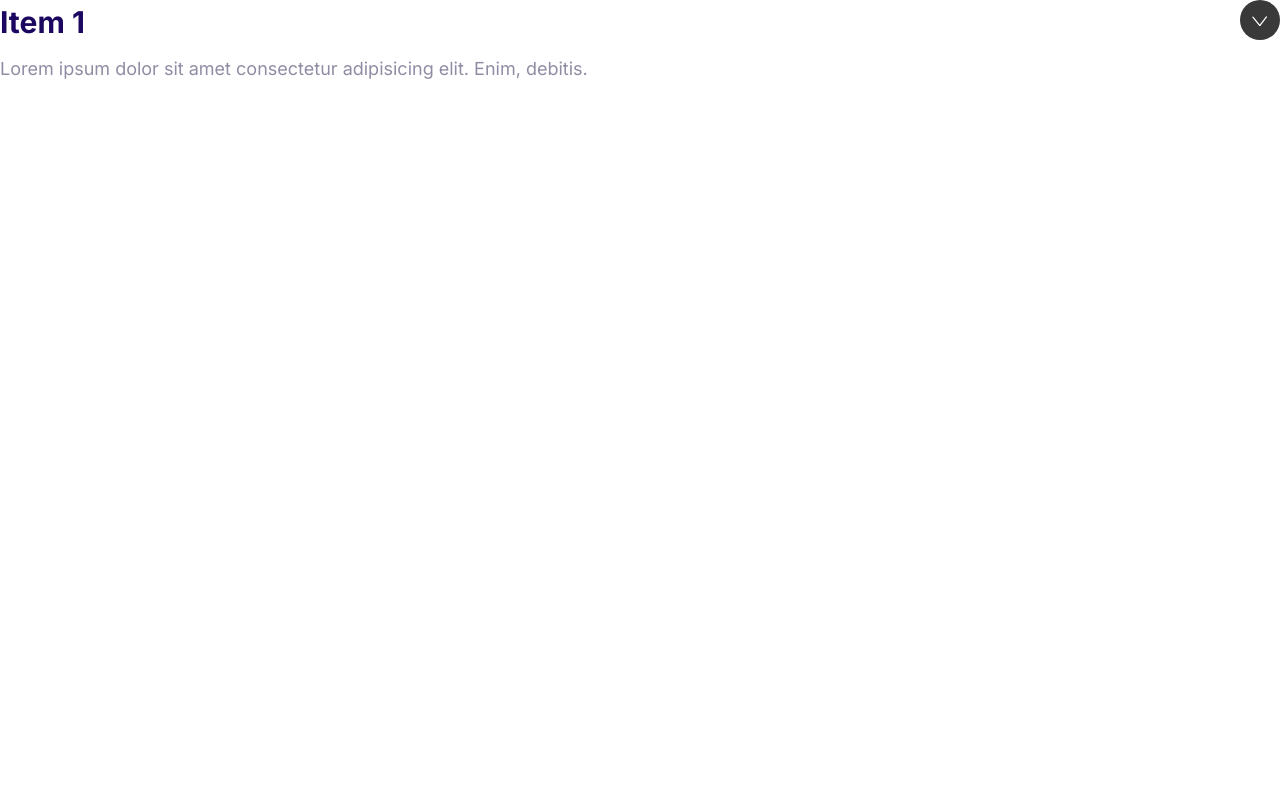
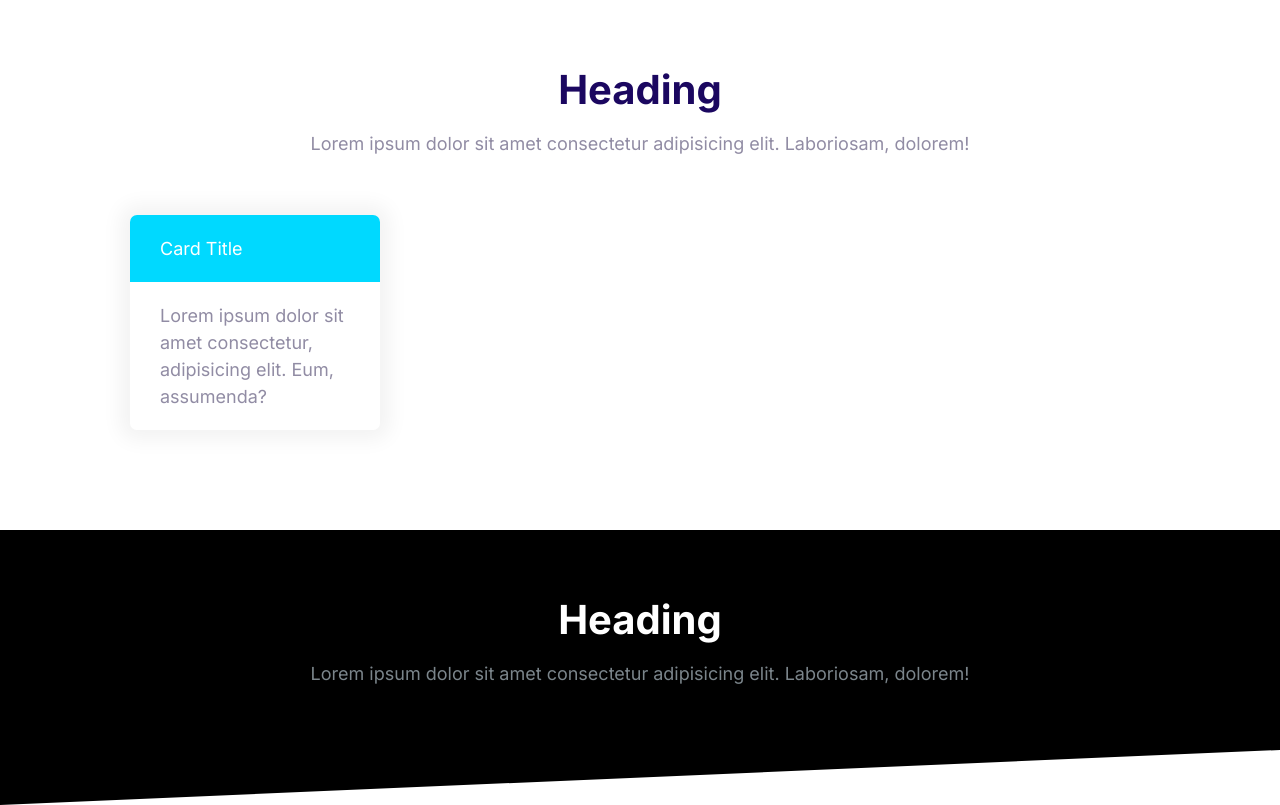
Before and after one commit to DelwoA/MoshifyCloudHosting, a plain HTML site: page index.html in a window 1280 px wide. Drawn offline with Linux system fonts and the light colour scheme.

Commit message:
Build the block component.

```diff
--- a/css/styles.css
+++ b/css/styles.css
@@ -568,3 +568,41 @@ a {
   max-height: 100vh;
   opacity: 1;
 }
+
+/* Blocks */
+.block {
+  --padding-vertical: 6rem;
+  padding: var(--padding-vertical) 2rem;
+}
+
+.block__header {
+  text-align: center;
+}
+
+.block__heading {
+  margin-top: 0;
+}
+
+.block--dark {
+  background: #000;
+  color: #7b858b;
+}
+
+.block--dark .block__heading {
+  color: #fff;
+}
+
+.block--skewed-right {
+  padding-bottom: calc(var(--padding-vertical) + 4rem);
+  clip-path: polygon(0% 0%, 100% 0%, 100% 100%, 0% 80%);
+}
+
+.block--skewed-left {
+  padding-bottom: calc(var(--padding-vertical) + 4rem);
+  clip-path: polygon(0% 0%, 100% 0%, 100% 80%, 0% 100%);
+}
+
+.container {
+  max-width: 1140px;
+  margin: 0 auto;
+}
--- a/index.html
+++ b/index.html
@@ -14,17 +14,35 @@
     <link rel="stylesheet" href="css/styles.css" />
   </head>
   <body>
-    <div class="collapsible collapsible--expanded">
-      <header class="collapsible__header">
-        <h2 class="collapsible__heading">Item 1</h2>
-        <svg class="icon icon--white collapsible__chevron">
-          <use xlink:href="images/sprite.svg#chevron"></use>
-        </svg>
+    <section class="block container">
+      <header class="block__header">
+        <h2 class="block__heading">Heading</h2>
+        <p>
+          Lorem ipsum dolor sit amet consectetur adipisicing elit. Laboriosam,
+          dolorem!
+        </p>
       </header>
-      <div class="collapsible__content">
-        Lorem ipsum dolor sit amet consectetur adipisicing elit. Enim, debitis.
+      <div style="width: 30%; padding: 4rem">
+        <div class="card card--secondary">
+          <header class="card__header">Card Title</header>
+          <div class="card__body">
+            Lorem ipsum dolor sit amet consectetur, adipisicing elit. Eum,
+            assumenda?
+          </div>
+        </div>
       </div>
-    </div>
+    </section>
+    <section class="block block--dark block--skewed-left">
+      <div class="container">
+        <header class="block__header">
+          <h2 class="block__heading">Heading</h2>
+          <p>
+            Lorem ipsum dolor sit amet consectetur adipisicing elit. Laboriosam,
+            dolorem!
+          </p>
+        </header>
+      </div>
+    </section>
     <script src="js/main.js"></script>
   </body>
 </html>
```
Also changed, not shown: components/blocks.html (added, +11 -0 lines).
